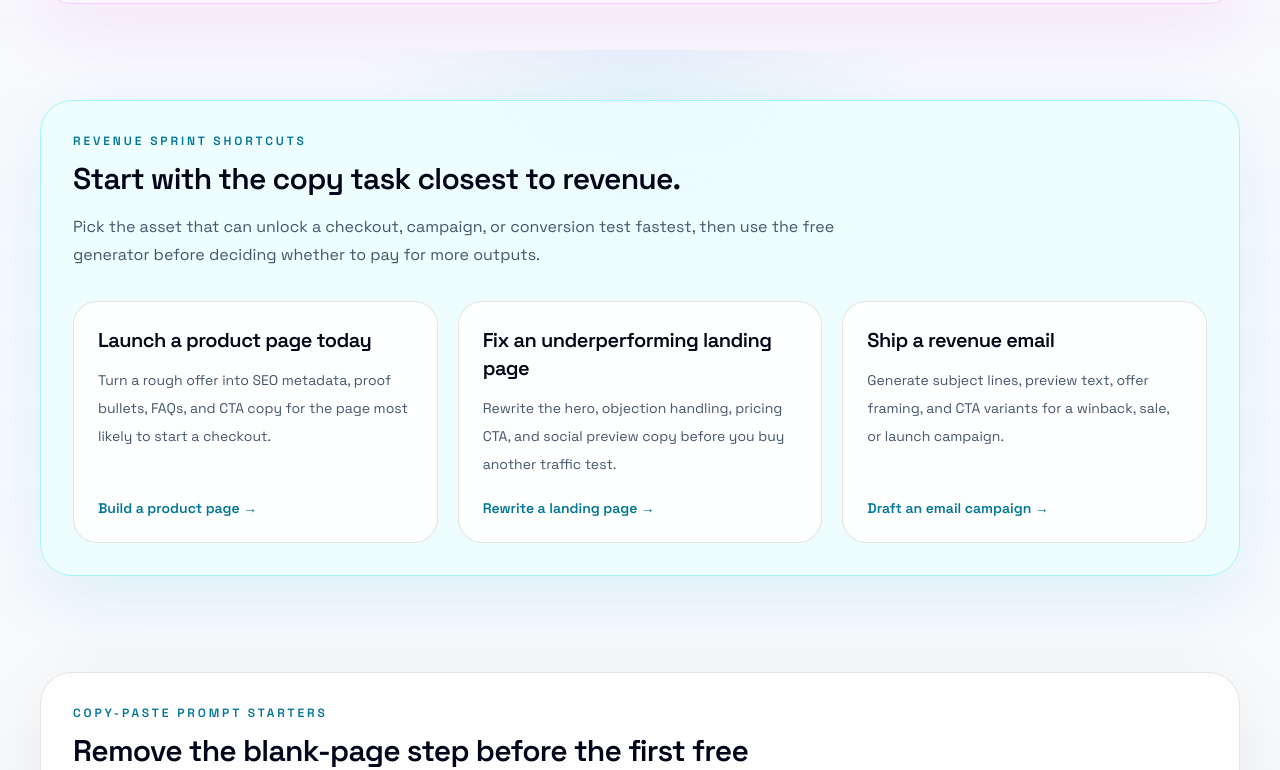
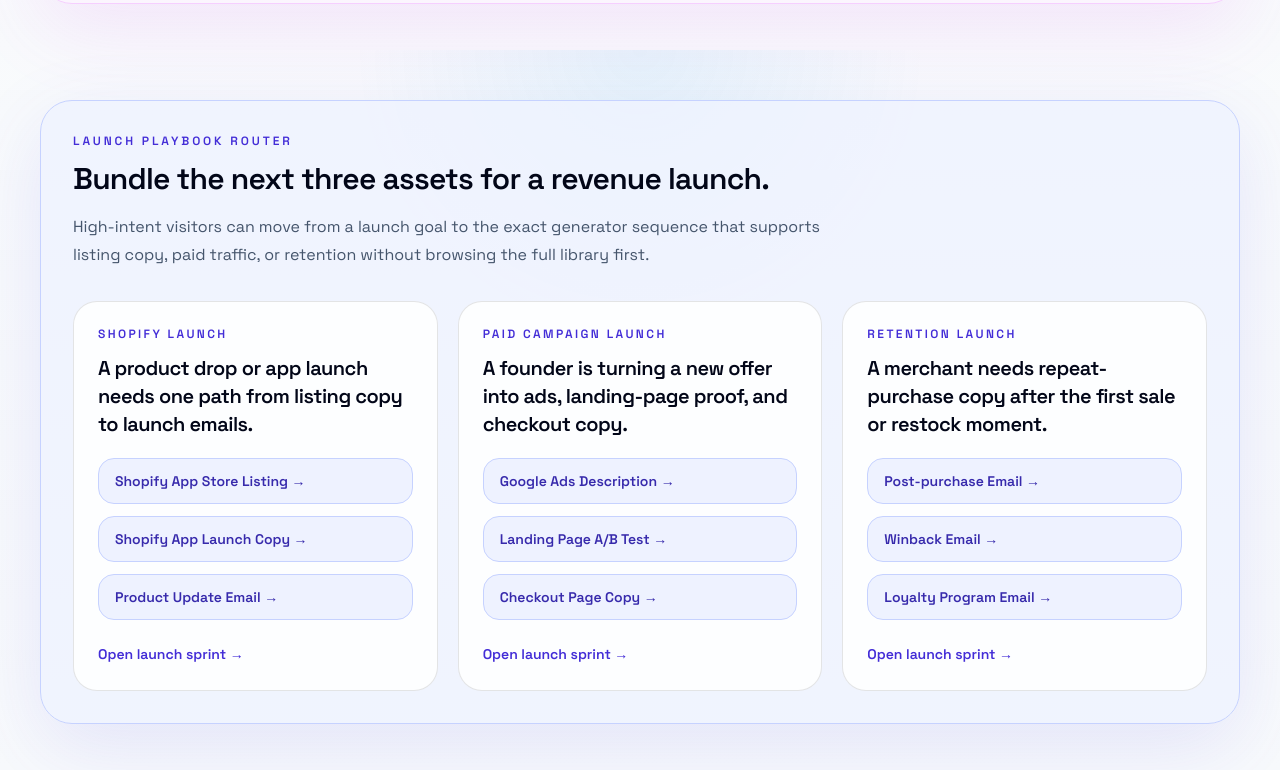
Before and after one commit to icarusagio/seocopy, a Next.js app: page / in a window 1280 px wide. Shown: the part 3150-3920 px from the top of the page. Built offline with nearby package versions, Linux system fonts and the light colour scheme; no server answers.

Commit message:
Add homepage launch playbook router

```diff
--- a/src/app/page.tsx
+++ b/src/app/page.tsx
@@ -235,6 +235,39 @@ const readyBriefBuilders = [
 function readyBriefBuilderHref(builder: (typeof readyBriefBuilders)[number]) {
   return `/generate?source=${builder.source}&prompt=${encodeURIComponent(builder.prompt)}`;
 }
+
+const launchPlaybooks = [
+  {
+    segment: "Shopify launch",
+    trigger: "A product drop or app launch needs one path from listing copy to launch emails.",
+    pages: [
+      { label: "Shopify App Store Listing", href: "/shopify-app-store-listing-generator" },
+      { label: "Shopify App Launch Copy", href: "/shopify-app-launch-copy-generator" },
+      { label: "Product Update Email", href: "/product-update-email-generator" },
+    ],
+    ctaHref: "/generate?source=homepage-launch-playbook-shopify",
+  },
+  {
+    segment: "Paid campaign launch",
+    trigger: "A founder is turning a new offer into ads, landing-page proof, and checkout copy.",
+    pages: [
+      { label: "Google Ads Description", href: "/google-ads-description-generator" },
+      { label: "Landing Page A/B Test", href: "/landing-page-ab-test-generator" },
+      { label: "Checkout Page Copy", href: "/checkout-page-copy-generator" },
+    ],
+    ctaHref: "/generate?source=homepage-launch-playbook-paid-campaign",
+  },
+  {
+    segment: "Retention launch",
+    trigger: "A merchant needs repeat-purchase copy after the first sale or restock moment.",
+    pages: [
+      { label: "Post-purchase Email", href: "/post-purchase-email-generator" },
+      { label: "Winback Email", href: "/winback-email-generator" },
+      { label: "Loyalty Program Email", href: "/loyalty-program-email-generator" },
+    ],
+    ctaHref: "/generate?source=homepage-launch-playbook-retention",
+  },
+];
 
 const structuredData = {
   "@context": "https://schema.org",
@@ -1443,6 +1476,55 @@ export default function Home() {
       </section>
 
       <section className="mx-auto max-w-7xl px-6 py-12 lg:px-10">
+        <div className="rounded-[2rem] border border-indigo-200 bg-indigo-50/80 p-8 shadow-[0_24px_80px_rgba(79,70,229,0.12)] dark:border-indigo-300/20 dark:bg-indigo-300/10">
+          <div className="mb-8 max-w-3xl">
+            <p className="text-xs font-semibold uppercase tracking-[0.24em] text-indigo-700 dark:text-indigo-300">
+              Launch playbook router
+            </p>
+            <h2 className="mt-3 text-3xl font-semibold tracking-tight text-slate-950 dark:text-white">
+              Bundle the next three assets for a revenue launch.
+            </h2>
+            <p className="mt-4 text-base leading-7 text-slate-600 dark:text-slate-300">
+              High-intent visitors can move from a launch goal to the exact generator sequence that supports listing copy,
+              paid traffic, or retention without browsing the full library first.
+            </p>
+          </div>
+          <div className="grid gap-5 lg:grid-cols-3">
+            {launchPlaybooks.map((playbook) => (
+              <article
+                key={playbook.segment}
+                className="rounded-[1.5rem] border border-black/10 bg-white/85 p-6 dark:border-white/10 dark:bg-slate-950/45"
+              >
+                <p className="text-xs font-semibold uppercase tracking-[0.2em] text-indigo-700 dark:text-indigo-300">
+                  {playbook.segment}
+                </p>
+                <h3 className="mt-3 text-xl font-semibold tracking-tight text-slate-950 dark:text-white">
+                  {playbook.trigger}
+                </h3>
+                <div className="mt-5 flex flex-col gap-3">
+                  {playbook.pages.map((page) => (
+                    <Link
+                      key={page.href}
+                      href={page.href}
+                      className="rounded-2xl border border-indigo-200 bg-indigo-50 px-4 py-3 text-sm font-semibold text-indigo-800 transition hover:border-indigo-400 hover:bg-white dark:border-indigo-300/20 dark:bg-white/5 dark:text-indigo-100"
+                    >
+                      {page.label} →
+                    </Link>
+                  ))}
+                </div>
+                <Link
+                  href={playbook.ctaHref}
+                  className="mt-6 inline-flex text-sm font-semibold text-indigo-700 dark:text-indigo-300"
+                >
+                  Open launch sprint →
+                </Link>
+              </article>
+            ))}
+          </div>
+        </div>
+      </section>
+
+      <section className="mx-auto max-w-7xl px-6 py-12 lg:px-10">
         <div className="rounded-[2rem] border border-cyan-200 bg-cyan-50/80 p-8 shadow-[0_24px_80px_rgba(14,165,233,0.12)] dark:border-cyan-300/20 dark:bg-cyan-300/10">
           <div className="mb-8 max-w-3xl">
             <p className="text-xs font-semibold uppercase tracking-[0.24em] text-cyan-700 dark:text-cyan-300">
```
Also changed, not shown: 1 other file (tests, documents, lock files or other folders).
